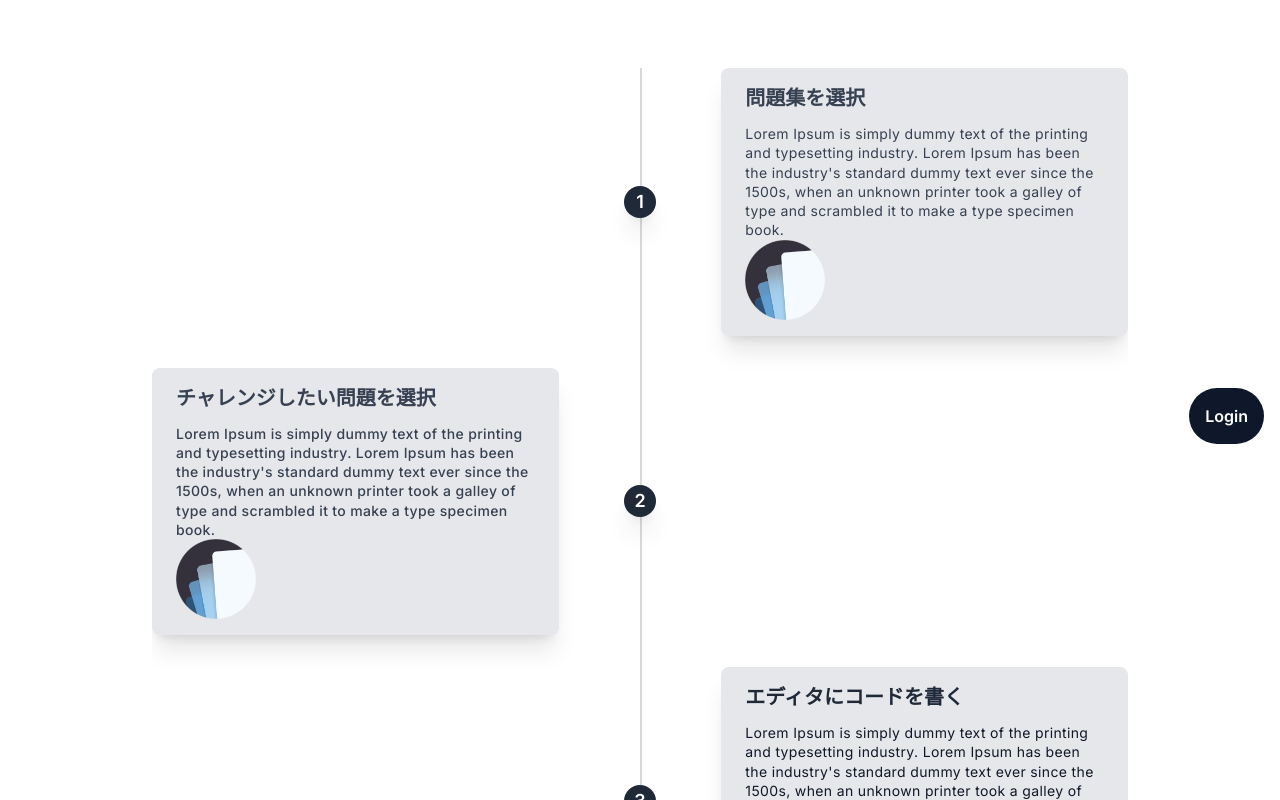
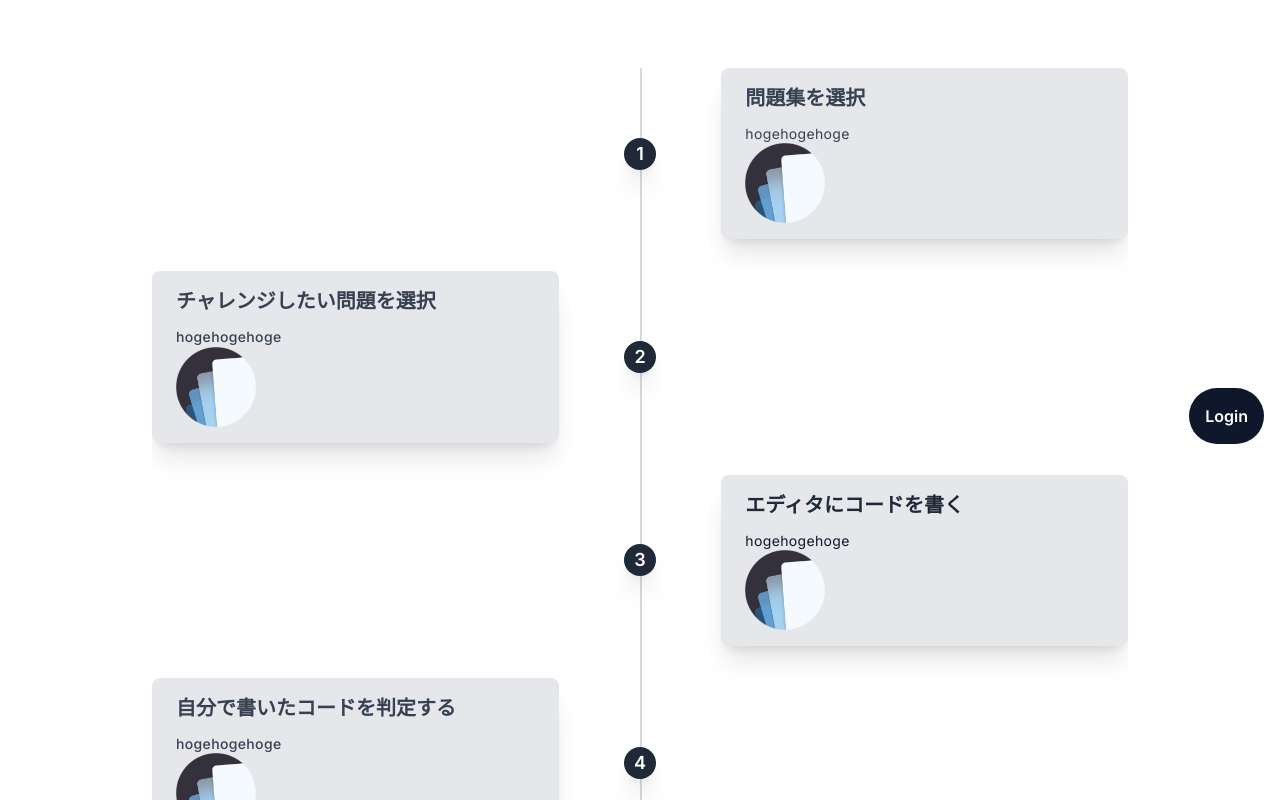
Before and after one commit to k-suke39/arc_front_, a Next.js app: page / in a window 1280 px wide. Shown: the part 340-1140 px from the top of the page. Built offline with nearby package versions, Linux system fonts and the light colour scheme.

Commit message:
🔥 mod: lint

```diff
--- a/src/app/page.tsx
+++ b/src/app/page.tsx
@@ -53,11 +53,7 @@
 										問題集を選択
 									</h3>
 									<p className="text-sm leading-snug tracking-wide text-gray-700 text-opacity-100">
-										Lorem Ipsum is simply dummy text of the printing and
-										typesetting industry. Lorem Ipsum has been the industry's
-										standard dummy text ever since the 1500s, when an unknown
-										printer took a galley of type and scrambled it to make a
-										type specimen book.
+										hogehogehoge
 									</p>
 									<img
 										loading="lazy"
@@ -80,11 +76,7 @@
 										チャレンジしたい問題を選択
 									</h3>
 									<p className="text-sm font-medium leading-snug tracking-wide text-gray-700 text-opacity-100">
-										Lorem Ipsum is simply dummy text of the printing and
-										typesetting industry. Lorem Ipsum has been the industry's
-										standard dummy text ever since the 1500s, when an unknown
-										printer took a galley of type and scrambled it to make a
-										type specimen book.
+										hogehogehoge
 									</p>
 									<img
 										loading="lazy"
@@ -107,11 +99,7 @@
 										エディタにコードを書く
 									</h3>
 									<p className="text-sm leading-snug tracking-wide text-gray-900 text-opacity-100">
-										Lorem Ipsum is simply dummy text of the printing and
-										typesetting industry. Lorem Ipsum has been the industry's
-										standard dummy text ever since the 1500s, when an unknown
-										printer took a galley of type and scrambled it to make a
-										type specimen book.
+										hogehogehoge
 									</p>
 									<img
 										loading="lazy"
@@ -133,11 +121,7 @@
 										自分で書いたコードを判定する
 									</h3>
 									<p className="text-sm font-medium leading-snug tracking-wide text-gray-700 text-opacity-100">
-										Lorem Ipsum is simply dummy text of the printing and
-										typesetting industry. Lorem Ipsum has been the industry's
-										standard dummy text ever since the 1500s, when an unknown
-										printer took a galley of type and scrambled it to make a
-										type specimen book.
+										hogehogehoge
 									</p>
 									<img
 										loading="lazy"
```
